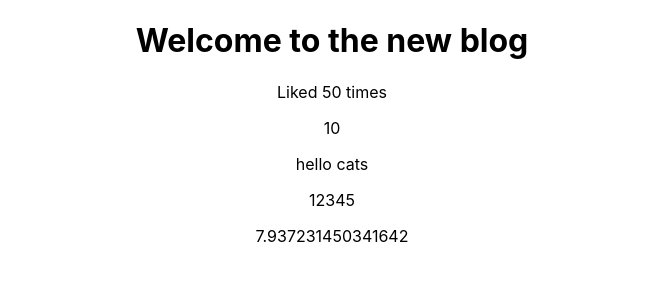
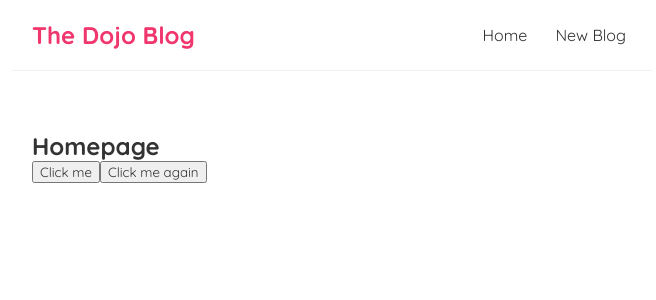
Before and after one commit to chriskimty/dojo-blog, a React (Create React App) app: page / in a window 1280 px wide. Shown: the top 300 px of the page, without its empty margins (308-964 px from the left). Built offline with nearby package versions, Linux system fonts and the light colour scheme.

Commit message:
click events

```diff
--- a/src/App.css
+++ /dev/null
@@ -1,38 +0,0 @@
-.App {
-  text-align: center;
-}
-
-.App-logo {
-  height: 40vmin;
-  pointer-events: none;
-}
-
-@media (prefers-reduced-motion: no-preference) {
-  .App-logo {
-    animation: App-logo-spin infinite 20s linear;
-  }
-}
-
-.App-header {
-  background-color: #282c34;
-  min-height: 100vh;
-  display: flex;
-  flex-direction: column;
-  align-items: center;
-  justify-content: center;
-  font-size: calc(10px + 2vmin);
-  color: white;
-}
-
-.App-link {
-  color: #61dafb;
-}
-
-@keyframes App-logo-spin {
-  from {
-    transform: rotate(0deg);
-  }
-  to {
-    transform: rotate(360deg);
-  }
-}
--- a/src/App.js
+++ b/src/App.js
@@ -1,20 +1,13 @@
-import './App.css';
+import Navbar from './Navbar';
+import Home from './Home';
 
 const App = () => {
-  // Numbers, strings, arrays can be displayed dynamically (they're all converted to strings)
-  const title = 'Welcome to the new blog'
-  const likes = 50;
-  // Cannot output booleans or objects
+
   return (
     <div className="App">
+      <Navbar />
       <div className="content">
-        <h1>{ title }</h1>
-        <p>Liked {likes} times</p>
-
-        <p> {10}</p>
-        <p> {'hello cats'}</p>
-        <p> {[1, 2, 3, 4, 5]}</p>
-        <p>{ Math.random() * 10 }</p>
+        <Home />
      </div>
     </div>
   );
--- /dev/null
+++ b/src/Home.js
@@ -0,0 +1,22 @@
+const Home = () => {
+
+    // we get 'e' as the first parameter which gives us access to different things
+    const handleClick = (e) => {
+        console.log('hello', e)
+    }
+
+    // for this one, if we want to see 'e', pass it into the anon func
+    const handleClickAgain = (name, e) => {
+        console.log('hello' + name, e.target)
+    }
+    return (
+        <div className="home">
+            <h2>Homepage</h2>
+            <button onClick={handleClick}>Click me</button>
+            {/* if you want to pass in an argument, pass anon func first like so */}
+            <button onClick={(e) => handleClickAgain('mario', e)}>Click me again</button>
+        </div>
+    );
+}
+
+export default Home;
--- /dev/null
+++ b/src/Navbar.js
@@ -0,0 +1,16 @@
+// A component is just a function that returns a JSX template, and it's exported at the bottom of the file
+
+const Navbar = () => {
+
+  return (
+    <nav className="navbar">
+        <h1>The Dojo Blog</h1>
+        <div className="links">
+            <a href="/">Home</a>
+        <a href="/create">New Blog</a>
+        </div>
+    </nav>
+  );
+}
+
+export default Navbar;
--- a/src/index.css
+++ b/src/index.css
@@ -1,13 +1,35 @@
-body {
+@import url('https://fonts.googleapis.com/css2?family=Quicksand:wght@300;400;500;600;700&display=swap');
+
+/* base styles */
+* {
   margin: 0;
-  font-family: -apple-system, BlinkMacSystemFont, 'Segoe UI', 'Roboto', 'Oxygen',
-    'Ubuntu', 'Cantarell', 'Fira Sans', 'Droid Sans', 'Helvetica Neue',
-    sans-serif;
-  -webkit-font-smoothing: antialiased;
-  -moz-osx-font-smoothing: grayscale;
+  font-family: "Quicksand";
+  color: #333;
 }
-
-code {
-  font-family: source-code-pro, Menlo, Monaco, Consolas, 'Courier New',
-    monospace;
+.navbar {
+  padding: 20px;
+  display: flex;
+  align-items: center;
+  max-width: 600px;
+  margin: 0 auto;
+  border-bottom: 1px solid #f2f2f2;
 }
+.navbar h1 {
+  color: #f1356d;
+}
+.navbar .links {
+  margin-left: auto;
+}
+.navbar a {
+  margin-left: 16px;
+  text-decoration: none;
+  padding: 6px;
+}
+.navbar a:hover {
+  color: #f1356d;
+}
+.content {
+  max-width: 600px;
+  margin: 40px auto;
+  padding: 20px;
+}
```
